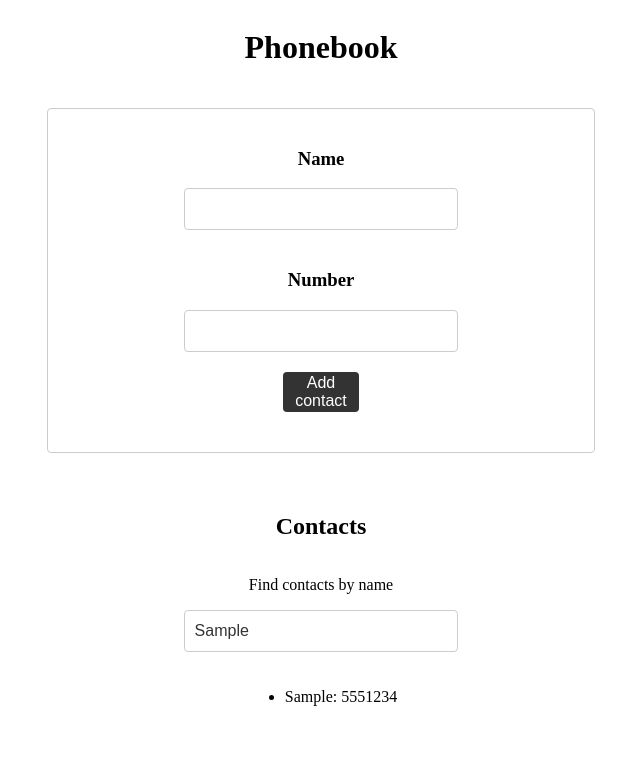
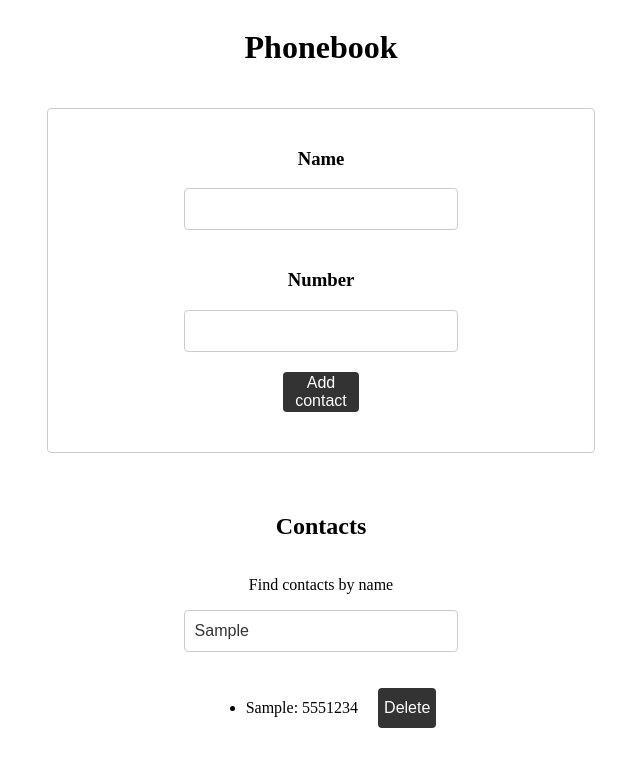
Before and after one commit to RomanHard/goit-react-hw-02-phonebook, a React (Create React App) app: page / in a window 1280 px wide. Both pictures are taken after typing "Sample", "5551234", "Sample" into the empty fields and a click on the button "Add contact". Shown: the top 766 px of the page, without its empty margins (319-959 px from the left). Built offline with nearby package versions, Linux system fonts and the light colour scheme.

Commit message:
finished 5/ fix 6

```diff
--- a/src/components/App.jsx
+++ b/src/components/App.jsx
@@ -145,6 +145,7 @@ class ContactList extends React.Component {
         {filteredContacts.map((contact) => (
           <li key={contact.id} className="item">
             {contact.name}: {contact.number}
+            <button className="button_delete">Delete</button>
           </li>
         ))}
       </ul>
--- a/src/index.css
+++ b/src/index.css
@@ -78,3 +78,15 @@
   color: #333;
   margin-bottom: 20px;
 }
+
+.button_delete {
+  height: 40px;
+  border: 0;
+  border-radius: 4px;
+  background: #333;
+  color: #fff;
+  font-size: 16px;
+  cursor: pointer;
+  margin-bottom: 20px;
+  margin-left: 20px;
+}
```
